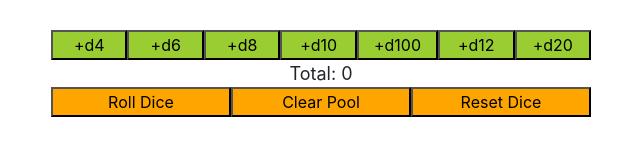
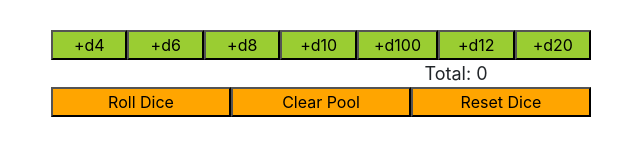
Before and after one commit to rileyjohngibbs/react-roller, a React (Create React App) app: page / in a window 1280 px wide. Shown: the top 160 px of the page, without its empty margins (319-959 px from the left). Built offline with nearby package versions, Linux system fonts and the light colour scheme.

Commit message:
Added description of dice pool

```diff
--- a/src/App.js
+++ b/src/App.js
@@ -25,6 +25,14 @@ class App extends Component {
     const dice = this.state.dice;
     dice[key].value = dice[key].roll();
     this.setState({dice});
+  }
+
+  renderDesc() {
+    const counts = {};
+    this.state.dice.forEach((die) => {
+      counts[die.faces] = counts[die.faces] === undefined ? 1 : counts[die.faces] + 1;
+    });
+    return Object.keys(counts).map((type) => counts[type] + "d" + type).join(" + ");
   }
 
   renderDie(key) {
@@ -64,6 +72,9 @@ class App extends Component {
         <div id="controllers">
           <div id="total-display" className="row">
             <div className="col">
+              {this.renderDesc()}
+            </div>
+            <div className="col">
               Total: {this.calcSum()}
             </div>
           </div>
```
